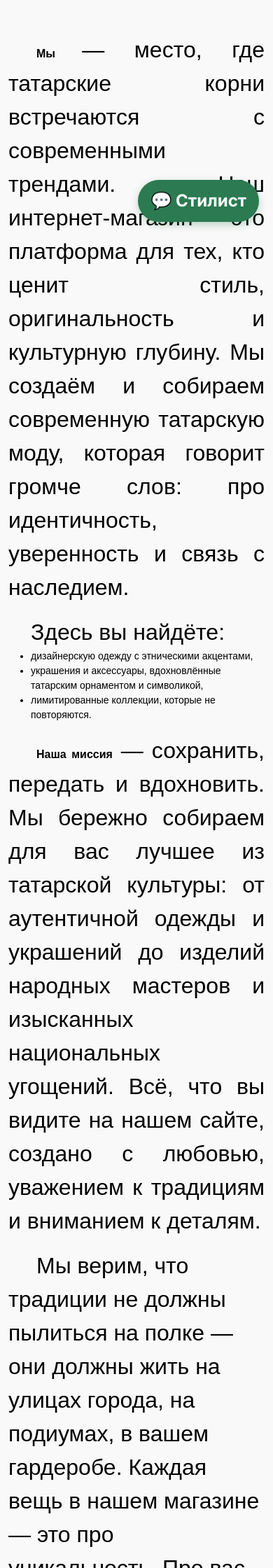
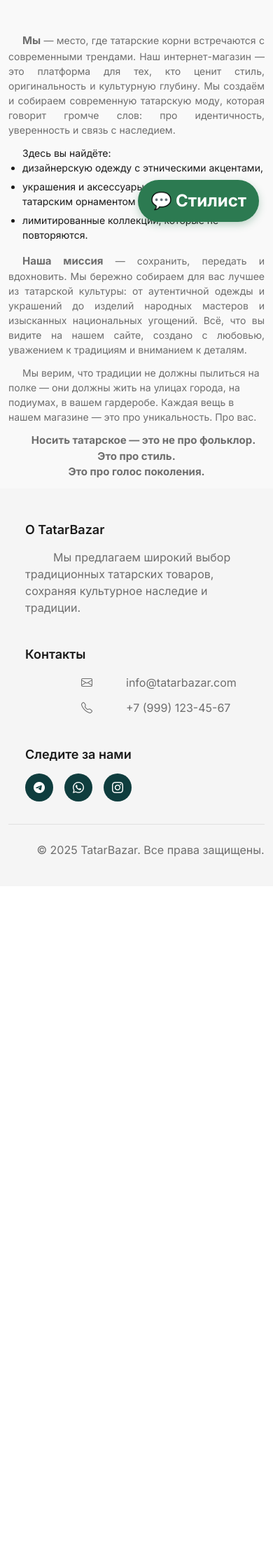
Before and after one commit to ZukhraKamalova/tatDIPLOM, a Django app: page /about/ in a window 390 px wide. Shown: the part 507-2747 px from the top of the page at 70% size. After the commit the page ends 1731 px from the top, so only its background shows below. Run offline with Django 5.2, Linux system fonts and the light colour scheme; some libraries are stand-ins or nearby versions.

```diff
--- a/static/css/styles.css
+++ b/static/css/styles.css
@@ -1329,4 +1329,164 @@ p {
         padding: 12px 18px;
         font-size: 24px;
     }
+
 }
+
+/* ===== КОРЗИНА - УМЕНЬШЕНИЕ КАРТОЧЕК ДЛЯ МОБИЛЬНОЙ ВЕРСИИ ===== */
+@media (max-width: 768px) {
+    .cart-product-card {
+        margin-bottom: 12px !important;
+        border-radius: 12px !important;
+        overflow: hidden;
+    }
+
+    /* Уменьшаем отступы внутри карточки */
+    .cart-product-card .card-body {
+        padding: 8px 12px !important;
+    }
+
+    /* Уменьшаем заголовок товара */
+    .cart-product-card .card-title {
+        font-size: 14px !important;
+        margin-bottom: 4px !important;
+    }
+
+    /* Уменьшаем описание */
+    .cart-product-card .card-text {
+        font-size: 11px !important;
+        margin-bottom: 6px !important;
+        line-height: 1.3 !important;
+    }
+
+    /* Уменьшаем цену */
+    .cart-product-card .price,
+    .cart-product-card .fw-bold,
+    .cart-product-card strike {
+        font-size: 13px !important;
+    }
+
+    /* Уменьшаем кнопки количества */
+    .cart-product-card .btn-outline-secondary {
+        padding: 4px 8px !important;
+        font-size: 12px !important;
+    }
+
+    /* Уменьшаем поле количества */
+    .cart-product-card .qty-input {
+        width: 40px !important;
+        height: 30px !important;
+        font-size: 13px !important;
+        padding: 2px !important;
+    }
+
+    /* Уменьшаем кнопки действий */
+    .cart-product-card .btn-sm {
+        padding: 4px 8px !important;
+        font-size: 11px !important;
+    }
+
+    /* Уменьшаем изображение */
+    .cart-product-card .col-md-4 {
+        max-width: 100px !important;
+    }
+
+    /* Итоговая секция */
+    .cart-total-section h3 {
+        font-size: 18px !important;
+    }
+
+    .cart-total-section .btn {
+        padding: 8px 12px !important;
+        font-size: 13px !important;
+    }
+}
+@media (max-width: 768px) {
+    .cart-product-card {
+        margin-bottom: 12px !important;
+        border-radius: 12px !important;
+        overflow: hidden;
+    }
+
+    .cart-product-card .card-body {
+        padding: 8px 12px !important;
+    }
+
+    .cart-product-card .card-title {
+        font-size: 14px !important;
+        margin-bottom: 4px !important;
+    }
+
+    .cart-product-card .card-text {
+        font-size: 11px !important;
+        margin-bottom: 6px !important;
+        line-height: 1.3 !important;
+    }
+
+    .cart-product-card .price,
+    .cart-product-card .fw-bold,
+    .cart-product-card strike {
+        font-size: 13px !important;
+    }
+
+    .cart-product-card .btn-outline-secondary {
+        padding: 4px 8px !important;
+        font-size: 12px !important;
+    }
+
+    .cart-product-card .qty-input {
+        width: 40px !important;
+        height: 30px !important;
+        font-size: 13px !important;
+        padding: 2px !important;
+    }
+
+    .cart-product-card .btn-sm {
+        padding: 4px 8px !important;
+        font-size: 11px !important;
+    }
+
+    .cart-product-card .col-md-4 {
+        max-width: 100px !important;
+    }
+
+    .cart-total-section h3 {
+        font-size: 18px !important;
+    }
+
+    .cart-total-section .btn {
+        padding: 8px 12px !important;
+        font-size: 13px !important;
+    }
+}
+
+/* ===== СТРАНИЦА "О НАС" - УМЕНЬШЕНИЕ ТЕКСТА ДЛЯ МОБИЛЬНОЙ ВЕРСИИ ===== */
+@media (max-width: 768px) {
+    .about-text {
+        font-size: 14px !important;
+    }
+
+    .about-text p {
+        font-size: 14px !important;
+        text-indent: 20px !important;
+        margin-bottom: 12px !important;
+    }
+
+    .about-text strong {
+        font-size: 15px !important;
+    }
+
+    .about-text ul {
+        font-size: 14px !important;
+        padding-left: 20px !important;
+    }
+
+    .about-text li {
+        font-size: 14px !important;
+        margin-bottom: 6px !important;
+    }
+
+    .about-text .about-quote {
+        font-size: 15px !important;
+        text-align: center !important;
+    }
+}
--- a/store/templates/about.html
+++ b/store/templates/about.html
@@ -56,8 +56,9 @@
 
   </style>
 
-            <p align="justify"><font face="Arial" size="6" color="black">
-                    <strong>    Мы </strong>— место, где татарские корни встречаются с современными трендами.
+           <div class="about-text">
+    <p align="justify">
+        <strong>Мы</strong> — место, где татарские корни встречаются с современными трендами.
         Наш интернет-магазин — это платформа для тех, кто ценит стиль, оригинальность и культурную глубину.
         Мы создаём и собираем современную татарскую моду, которая говорит громче слов: про идентичность, уверенность и связь с наследием.
     </p>
@@ -66,18 +67,19 @@
         <li>дизайнерскую одежду с этническими акцентами,</li>
         <li>украшения и аксессуары, вдохновлённые татарским орнаментом и символикой,</li>
         <li>лимитированные коллекции, которые не повторяются.</li>
-            </ul></font>
+    </ul>
 
-            <p align="justify"><font face="Arial" size="6" color="black">
-                <strong>     Наша миссия</strong> — сохранить, передать и вдохновить.
+    <p align="justify">
+        <strong>Наша миссия</strong> — сохранить, передать и вдохновить.
         Мы бережно собираем для вас лучшее из татарской культуры: от аутентичной одежды и украшений до изделий народных мастеров и изысканных национальных угощений.
         Всё, что вы видите на нашем сайте, создано с любовью, уважением к традициям и вниманием к деталям.
-                <br>
+    </p>
     <p>
         Мы верим, что традиции не должны пылиться на полке — они должны жить на улицах города, на подиумах, в вашем гардеробе.
-                Каждая вещь в нашем магазине — это про уникальность. Про вас.</p></font>
-                <br>
-                <p align="center"><font size="6"><strong>Носить татарское — это не про фольклор. Это про стиль. <br>Это про голос поколения.</strong></font></p>
+        Каждая вещь в нашем магазине — это про уникальность. Про вас.
+    </p>
+    <p align="center" class="about-quote">
+        <strong>Носить татарское — это не про фольклор. Это про стиль. <br>Это про голос поколения.</strong>
     </p>
 </div>
     </div>
```
Lines whose indentation alone changed are shown as unchanged.
